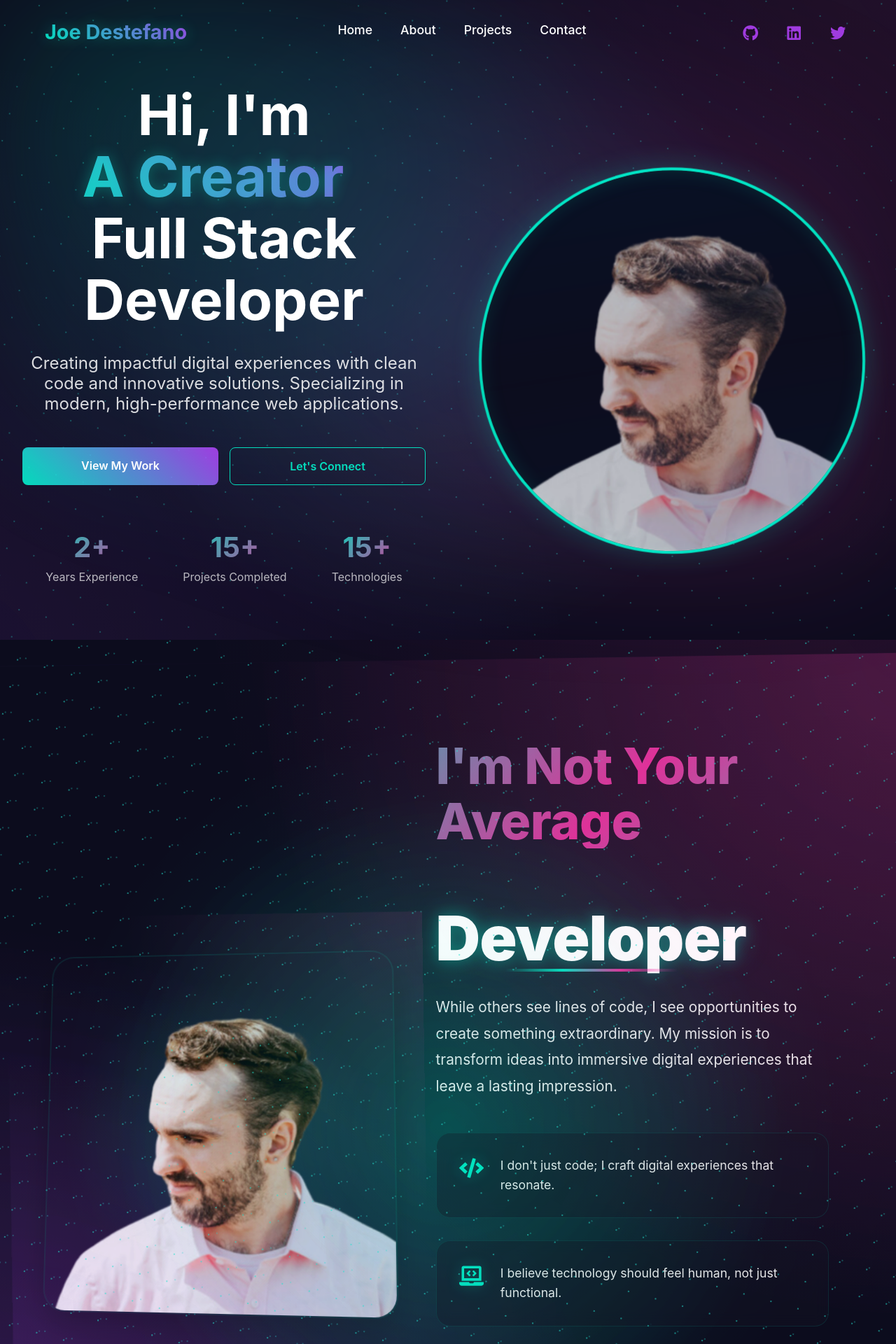
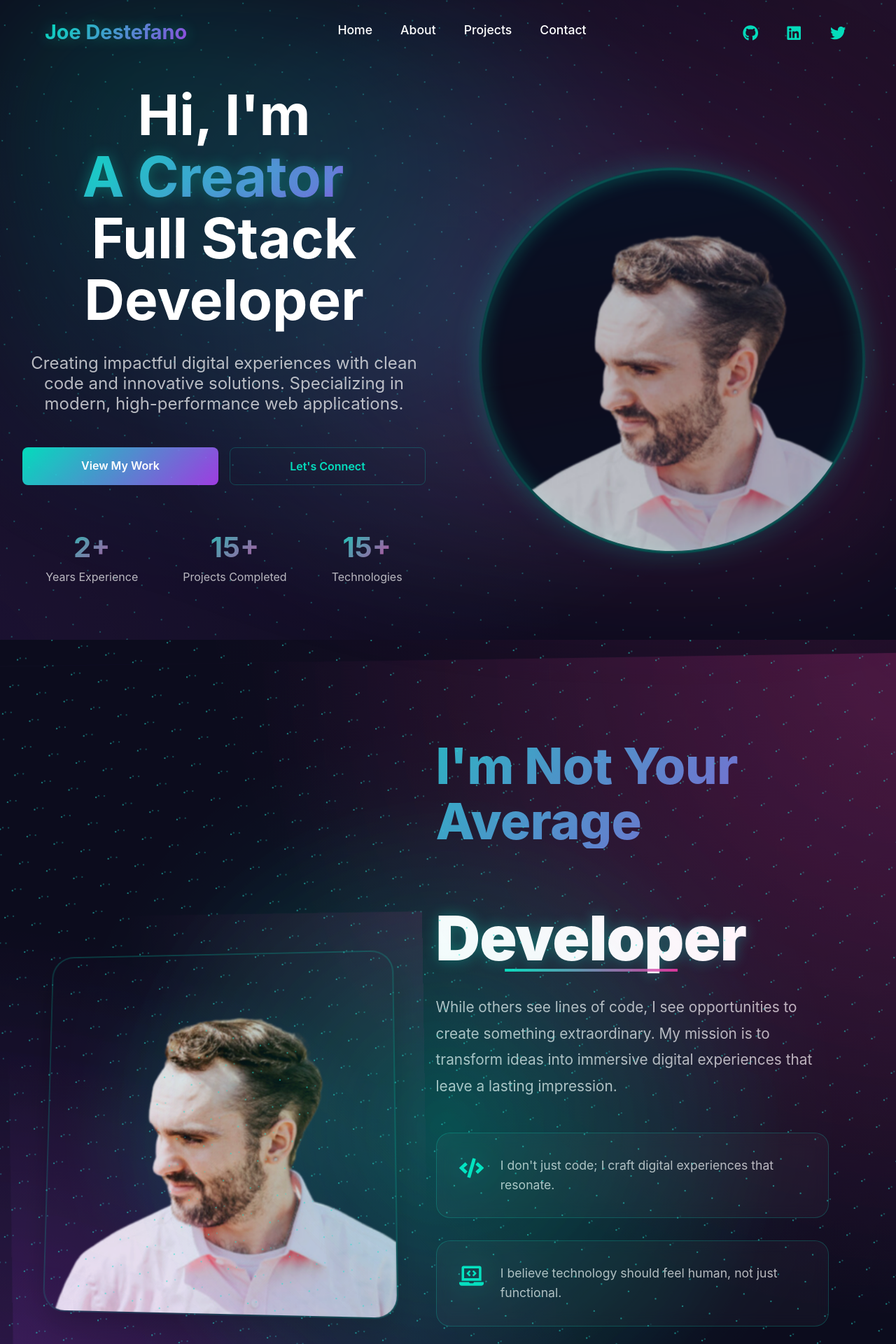
Before and after one commit to JDestefano11/React-Portfolio-Vite, a React (Vite) app: page / in a window 1280 px wide. Shown: the top 1920 px of the page at 70% size. Built offline with nearby package versions, Linux system fonts and the light colour scheme.

Commit message:
"Updated all of the colors for the portfolio"

```diff
--- a/src/components/About/About.css
+++ b/src/components/About/About.css
@@ -4,6 +4,13 @@
   --aurora-purple: rgba(182, 67, 255, 0.85);
   --digital-black: #0c0c1d;
   --aurora-glow: 0 0 20px rgba(0, 255, 213, 0.3);
+  --border-teal: rgba(0, 255, 213, 0.1);
+  --gradient-teal-pink: linear-gradient(135deg, rgba(0, 255, 213, 0.2), transparent 50%, rgba(255, 54, 171, 0.2));
+  --gradient-teal-purple: linear-gradient(135deg, rgba(0, 255, 213, 0.2), transparent 50%, rgba(182, 67, 255, 0.2));
+  --text-primary: #fff;
+  --text-secondary: rgba(255, 255, 255, 0.9);
+  --surface-card: rgba(18, 18, 35, 0.5);
+  --surface-hover: rgba(18, 18, 35, 0.8);
 }
 
 .about-section {
@@ -61,7 +68,7 @@
   overflow: hidden;
   box-shadow:
     0 20px 40px rgba(0, 0, 0, 0.3),
-    0 0 0 2px rgba(0, 255, 213, 0.1);
+    0 0 0 2px var(--border-teal);
   transform: rotateY(-5deg) rotateX(5deg);
   transition: transform 0.5s ease;
 }
@@ -70,13 +77,7 @@
   content: '';
   position: absolute;
   inset: 0;
-  background: linear-gradient(
-    135deg,
-    rgba(0, 255, 213, 0.2),
-    transparent 50%,
-    rgba(255, 54, 171, 0.2)
-  );
-  z-index: 2;
+  background: var(--gradient-teal-pink);
   opacity: 0;
   transition: opacity 0.3s ease;
 }
@@ -111,11 +112,7 @@
 
 .highlight-text {
   display: block;
-  background: linear-gradient(135deg,
-    var(--aurora-teal),
-    var(--aurora-pink) 50%,
-    var(--aurora-teal) 100%
-  );
+  background: var(--gradient-teal-purple);
   background-size: 200% auto;
   -webkit-background-clip: text;
   -webkit-text-fill-color: transparent;
@@ -126,13 +123,10 @@
 
 .role-text {
   font-size: 5.5rem;
-  color: #fff;
+  color: var(--text-primary);
   font-weight: 900;
   letter-spacing: -1px;
-  text-shadow:
-    0 0 20px rgba(0, 255, 213, 0.3),
-    0 0 40px rgba(0, 255, 213, 0.2),
-    0 0 60px rgba(0, 255, 213, 0.1);
+  text-shadow: var(--aurora-glow);
   position: relative;
   display: inline-block;
 }
@@ -144,12 +138,7 @@
   bottom: 0;
   width: 100%;
   height: 4px;
-  background: linear-gradient(90deg,
-    transparent,
-    var(--aurora-teal),
-    var(--aurora-pink),
-    transparent
-  );
+  background: var(--gradient-teal-pink);
   transform: scaleX(0);
   transform-origin: center;
   animation: lineWidth 3s ease-in-out infinite;
@@ -158,7 +147,7 @@
 .intro-text {
   font-size: 1.3rem;
   line-height: 1.8;
-  color: rgba(255, 255, 255, 0.9);
+  color: var(--text-secondary);
   margin-bottom: 3rem;
   max-width: 600px;
   position: relative;
@@ -175,8 +164,8 @@
   align-items: flex-start;
   gap: 1.5rem;
   padding: 2rem;
-  background: rgba(18, 18, 35, 0.5);
-  border: 1px solid rgba(0, 255, 213, 0.1);
+  background: var(--surface-card);
+  border: 1px solid var(--border-teal);
   border-radius: 20px;
   backdrop-filter: blur(10px);
   transition: all 0.4s cubic-bezier(0.4, 0, 0.2, 1);
@@ -203,11 +192,9 @@
 
 .claim-item:hover {
   transform: translateY(-5px);
-  background: rgba(18, 18, 35, 0.8);
-  border-color: var(--aurora-teal);
-  box-shadow:
-    0 10px 30px rgba(0, 255, 213, 0.1),
-    0 0 0 1px rgba(0, 255, 213, 0.2);
+  background: var(--surface-hover);
+  border-color: var(--border-teal);
+  box-shadow: var(--aurora-glow);
 }
 
 .claim-item:hover::before {
@@ -217,7 +204,7 @@
 .claim-icon {
   font-size: 2.2rem;
   color: var(--aurora-teal);
-  filter: drop-shadow(0 0 10px rgba(0, 255, 213, 0.3));
+  filter: drop-shadow(var(--aurora-glow));
   transition: all 0.3s ease;
 }
 
@@ -229,7 +216,7 @@
 .claim-item p {
   font-size: 1.1rem;
   line-height: 1.6;
-  color: rgba(255, 255, 255, 0.9);
+  color: var(--text-secondary);
 }
 
 .cta-section {
@@ -241,12 +228,8 @@
   align-items: center;
   gap: 1rem;
   padding: 1.2rem 2.5rem;
-  background: linear-gradient(135deg,
-    var(--aurora-teal),
-    var(--aurora-pink)
-  );
-  background-size: 200% auto;
-  color: #fff;
+  background: var(--gradient-teal-purple);
+  color: var(--text-primary);
   font-size: 1.2rem;
   font-weight: 600;
   border-radius: 16px;
--- a/src/components/Footer/Footer.css
+++ b/src/components/Footer/Footer.css
@@ -4,6 +4,14 @@
   --aurora-purple: rgba(182, 67, 255, 0.85);
   --digital-black: #0c0c1d;
   --aurora-glow: 0 0 20px rgba(0, 255, 213, 0.3);
+  --gradient-teal-purple: linear-gradient(45deg, var(--aurora-teal), var(--aurora-purple));
+  --gradient-teal-pink: linear-gradient(90deg, var(--aurora-teal), var(--aurora-pink));
+  --text-primary: white;
+  --text-secondary: var(--aurora-teal);
+  --border-light: rgba(0, 255, 213, 0.2);
+  --border-teal: var(--aurora-teal);
+  --surface-card: rgba(0, 255, 213, 0.1);
+  --surface-hover: rgba(0, 255, 213, 0.2);
 }
 
 .cyber-footer {
@@ -19,16 +27,8 @@
   left: 0;
   right: 0;
   height: 2px;
-  background: linear-gradient(
-    90deg,
-    transparent,
-    var(--aurora-teal),
-    var(--aurora-pink),
-    var(--aurora-purple),
-    var(--aurora-teal),
-    transparent
-  );
-  box-shadow: 0 0 20px var(--aurora-teal);
+  background: var(--gradient-teal-purple);
+  box-shadow: var(--aurora-glow);
   animation: glowPulse 3s infinite;
 }
 
@@ -56,7 +56,7 @@
 
 .footer-title {
   font-size: 3rem;
-  background: linear-gradient(45deg, var(--aurora-teal), var(--aurora-purple));
+  background: var(--gradient-teal-purple);
   -webkit-background-clip: text;
   -webkit-text-fill-color: transparent;
   margin-bottom: 0.5rem;
@@ -71,7 +71,7 @@
   left: 0;
   width: 100%;
   height: 2px;
-  background: linear-gradient(90deg, var(--aurora-teal), var(--aurora-pink));
+  background: var(--gradient-teal-pink);
   transform: scaleX(0);
   transform-origin: right;
   transition: transform 0.3s ease;
@@ -83,7 +83,7 @@
 }
 
 .footer-tagline {
-  color: white;
+  color: var(--text-primary);
   font-size: 1.2rem;
   margin-bottom: 2rem;
   opacity: 0.9;
@@ -110,7 +110,7 @@
 }
 
 .footer-btn.primary {
-  background: linear-gradient(45deg, var(--aurora-teal), var(--aurora-purple));
+  background: var(--gradient-teal-purple);
   border: none;
   color: white;
 }
@@ -254,7 +254,7 @@
 }
 
 .social-link {
-  color: var(--aurora-teal);
+  color: var(--text-secondary);
   font-size: 1.5rem;
   transition: all 0.3s ease;
   position: relative;
@@ -264,7 +264,7 @@
   align-items: center;
   justify-content: center;
   border-radius: 50%;
-  background: rgba(0, 255, 213, 0.1);
+  background: var(--surface-card);
   cursor: pointer;
   overflow: hidden;
 }
@@ -281,8 +281,11 @@
 }
 
 .social-link:hover {
+  color: var(--aurora-teal);
+  border-color: var(--border-teal);
   transform: translateY(-3px);
-  box-shadow: 0 5px 15px rgba(0, 255, 213, 0.2);
+  box-shadow: var(--aurora-glow);
+  background: var(--surface-hover);
 }
 
 .social-link:hover::before {
--- a/src/components/HeroSection/HeroSection.css
+++ b/src/components/HeroSection/HeroSection.css
@@ -4,6 +4,11 @@
   --aurora-purple: rgba(182, 67, 255, 0.85);
   --digital-black: #0c0c1d;
   --aurora-glow: 0 0 20px rgba(0, 255, 213, 0.3);
+  --text-primary: white;
+  --text-secondary: rgba(255, 255, 255, 0.85);
+  --gradient-teal-purple: linear-gradient(45deg, var(--aurora-teal), var(--aurora-purple));
+  --gradient-teal-pink: linear-gradient(135deg, var(--aurora-teal), var(--aurora-pink));
+  --border-teal: var(--aurora-teal);
 }
 
 .hero-section {
@@ -82,7 +87,7 @@
   font-size: 5rem;
   line-height: 1.1;
   margin-bottom: 2rem;
-  color: white;
+  color: var(--text-primary);
 }
 
 .hero-title span {
@@ -90,7 +95,7 @@
 }
 
 .highlight {
-  background: linear-gradient(45deg, var(--aurora-teal), var(--aurora-purple));
+  background: var(--gradient-teal-purple);
   -webkit-background-clip: text;
   -webkit-text-fill-color: transparent;
   text-shadow: var(--aurora-glow);
@@ -98,7 +103,7 @@
 
 .hero-subtitle {
   font-size: 1.5rem;
-  color: rgba(255, 255, 255, 0.85);
+  color: var(--text-secondary);
   margin-bottom: 3rem;
   max-width: 600px;
   text-align: center;
@@ -116,9 +121,9 @@
   flex: 1 1 200px;
   min-width: 150px;
   padding: 1rem 2.5rem;
-  background: linear-gradient(45deg, var(--aurora-teal), var(--aurora-purple));
+  background: var(--gradient-teal-purple);
   border-radius: 8px;
-  color: #fff;
+  color: var(--text-primary);
   font-weight: 600;
   text-decoration: none;
   text-align: center;
@@ -130,7 +135,7 @@
   min-width: 150px;
   padding: 1rem 2.5rem;
   background: transparent;
-  border: 1px solid var(--aurora-teal);
+  border: 1px solid var(--border-teal);
   border-radius: 8px;
   color: var(--aurora-teal);
   font-weight: 600;
@@ -158,14 +163,14 @@
 .stat-value {
   font-size: 2.5rem;
   font-weight: bold;
-  background: linear-gradient(135deg, var(--aurora-teal), var(--aurora-pink));
+  background: var(--gradient-teal-pink);
   -webkit-background-clip: text;
   -webkit-text-fill-color: transparent;
   margin-bottom: 0.5rem;
 }
 
 .stat-label {
-  color: rgba(255, 255, 255, 0.7);
+  color: var(--text-secondary);
   font-size: 1rem;
   margin-bottom: 3rem;
   padding-bottom: 2rem;
@@ -186,9 +191,9 @@
   border-radius: 50%;
   object-fit: cover;
   position: relative;
-  border: 4px solid var(--aurora-teal);
-  box-shadow: 0 0 40px rgba(0, 255, 213, 0.2),
-    inset 0 0 30px rgba(0, 255, 213, 0.1);
+  border: 4px solid var(--border-teal);
+  box-shadow: 0 0 40px var(--border-teal),
+    inset 0 0 30px var(--border-teal);
   animation: floatEffect 8s ease-in-out infinite;
   background: var(--digital-black);
   mix-blend-mode: screen;
--- a/src/components/Navbar/Navbar.css
+++ b/src/components/Navbar/Navbar.css
@@ -4,6 +4,9 @@
   --aurora-purple: rgba(182, 67, 255, 0.85);
   --digital-black: #0c0c1d;
   --aurora-glow: 0 0 20px rgba(0, 255, 213, 0.3);
+  --gradient-teal-purple: linear-gradient(45deg, var(--aurora-teal), var(--aurora-purple));
+  --gradient-teal-pink: linear-gradient(90deg, var(--aurora-teal), var(--aurora-pink));
+  --text-primary: white;
 }
 
 .navbar {
@@ -32,7 +35,7 @@
 }
 
 .nav-logo h1 {
-  background: linear-gradient(45deg, var(--aurora-teal), var(--aurora-purple));
+  background: var(--gradient-teal-purple);
   -webkit-background-clip: text;
   -webkit-text-fill-color: transparent;
   font-size: 1.8rem;
@@ -53,7 +56,7 @@
 .nav-links div.nav-link {
   font-size: 1.1rem;
   font-weight: 500;
-  color: white;
+  color: var(--text-primary);
   text-decoration: none;
   cursor: pointer;
   transition: all 0.3s ease;
@@ -69,14 +72,14 @@
   left: 0;
   width: 0;
   height: 2px;
-  background: linear-gradient(90deg, var(--aurora-teal), var(--aurora-pink));
+  background: var(--gradient-teal-pink);
   transition: width 0.3s ease;
 }
 
 .nav-links a:hover,
 .nav-links div.nav-link:hover {
   color: var(--aurora-teal);
-  text-shadow: 0 0 8px rgba(0, 255, 213, 0.4);
+  text-shadow: var(--aurora-glow);
   transform: translateY(-2px);
 }
 
@@ -94,7 +97,7 @@
 
 .social-icon {
   font-size: 1.4rem;
-  color: var(--aurora-purple);
+  color: var(--aurora-teal);
   transition: all 0.3s ease;
   cursor: pointer;
   position: relative;
@@ -103,9 +106,9 @@
 }
 
 .social-icon:hover {
-  color: var(--aurora-teal);
-  transform: scale(1.1) translateY(-2px);
-  text-shadow: 0 0 10px var(--aurora-teal);
+  color: var(--aurora-pink);
+  transform: translateY(-2px);
+  text-shadow: var(--aurora-glow);
 }
 
 .mobile-menu-btn {
--- a/src/index.css
+++ b/src/index.css
@@ -1,9 +1,31 @@
 :root {
+  /* Primary Colors */
   --aurora-teal: rgba(0, 255, 213, 0.85);
   --aurora-pink: rgba(255, 54, 171, 0.85);
   --aurora-purple: rgba(182, 67, 255, 0.85);
   --digital-black: #0c0c1d;
+
+  /* Effects */
   --aurora-glow: 0 0 20px rgba(0, 255, 213, 0.3);
+
+  /* Text Colors */
+  --text-primary: rgba(255, 255, 255, 1);
+  --text-secondary: rgba(255, 255, 255, 0.7);
+  --text-disabled: rgba(255, 255, 255, 0.5);
+
+  /* Surface Colors */
+  --surface-dark: rgba(12, 12, 29, 0.95);
+  --surface-card: rgba(255, 255, 255, 0.03);
+  --surface-hover: rgba(255, 255, 255, 0.05);
+
+  /* Border Colors */
+  --border-teal: rgba(0, 255, 213, 0.2);
+  --border-pink: rgba(255, 54, 171, 0.2);
+  --border-light: rgba(255, 255, 255, 0.1);
+
+  /* Gradient Colors */
+  --gradient-teal-purple: linear-gradient(135deg, var(--aurora-teal), var(--aurora-purple));
+  --gradient-teal-pink: linear-gradient(135deg, var(--aurora-teal), var(--aurora-pink));
 }
 
 * {
```
